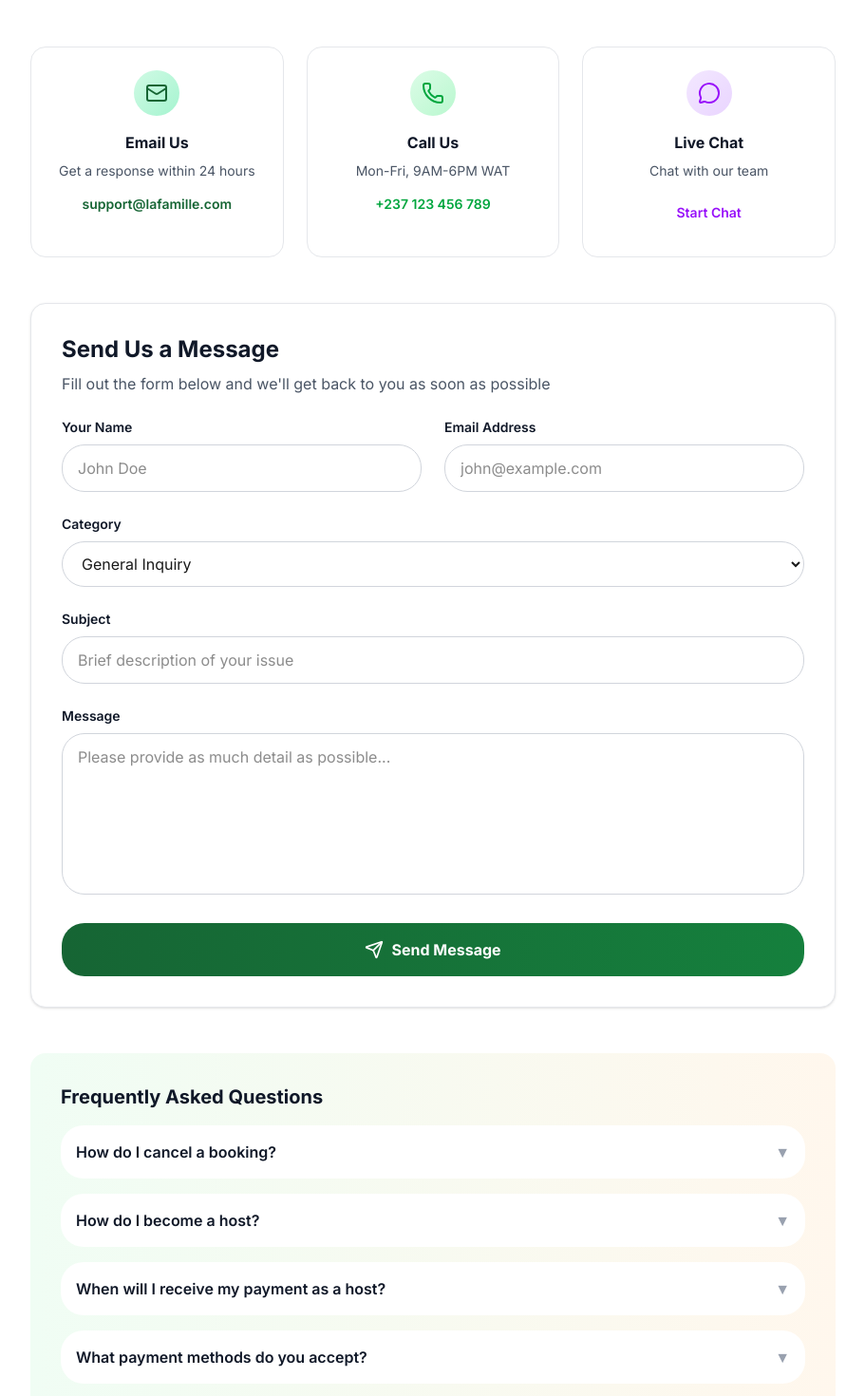
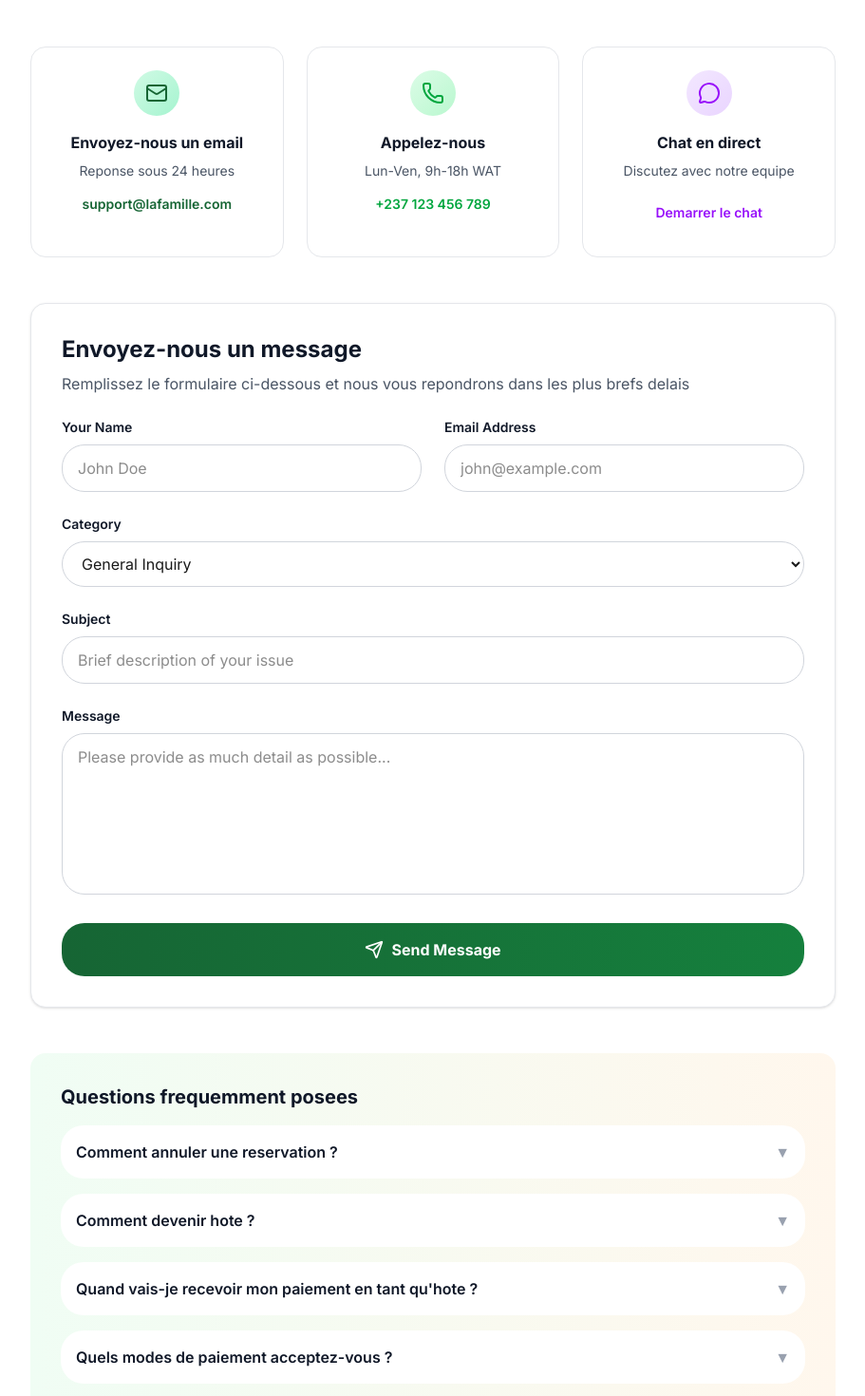
Before and after one commit to emanjoh1/la-famille, a Next.js app: page /support in a window 1280 px wide. Shown: the part 280-1750 px from the top of the page at 95% size, without its empty margins (184-1095 px from the left). Built offline with nearby package versions, Linux system fonts and the light colour scheme; no server answers.

Commit message:
add prod

```diff
--- a/src/app/(platform)/support/page.tsx
+++ b/src/app/(platform)/support/page.tsx
@@ -1,20 +1,20 @@
+"use client";
+
+import { useLanguageContext } from "@/lib/i18n/provider";
 import { SupportForm } from "@/components/support/SupportForm";
 import { MessageCircle, Mail, Phone, HelpCircle } from "lucide-react";
 
-export const metadata = {
-  title: "Support | La Famille",
-  description: "Get help with your La Famille experience",
-};
+export default function SupportPage() {
+  const { t } = useLanguageContext();
 
-export default function SupportPage() {
   return (
     <div className="max-w-4xl mx-auto px-6 py-10">
       <div className="text-center mb-12">
         <div className="w-16 h-16 bg-gradient-to-br from-emerald-100 to-emerald-200 rounded-full flex items-center justify-center mx-auto mb-4">
           <HelpCircle className="w-8 h-8 text-emerald-700" />
         </div>
-        <h1 className="text-4xl font-bold text-gray-900 mb-3">How Can We Help?</h1>
-        <p className="text-lg text-gray-600">We're here to assist you with any questions or concerns</p>
+        <h1 className="text-4xl font-bold text-gray-900 mb-3">{t("support.title")}</h1>
+        <p className="text-lg text-gray-600">{t("support.subtitle")}</p>
       </div>
 
       <div className="grid md:grid-cols-3 gap-6 mb-12">
@@ -22,8 +22,8 @@ export default function SupportPage() {
           <div className="w-12 h-12 bg-gradient-to-br from-emerald-100 to-emerald-200 rounded-full flex items-center justify-center mx-auto mb-4">
             <Mail className="w-6 h-6 text-[#166534]" />
           </div>
-          <h3 className="font-bold text-gray-900 mb-2">Email Us</h3>
-          <p className="text-sm text-gray-600 mb-3">Get a response within 24 hours</p>
+          <h3 className="font-bold text-gray-900 mb-2">{t("support.email_us")}</h3>
+          <p className="text-sm text-gray-600 mb-3">{t("support.email_response")}</p>
           <a href="mailto:support@lafamille.com" className="text-[#166534] font-semibold text-sm hover:underline">
             support@lafamille.com
           </a>
@@ -33,8 +33,8 @@ export default function SupportPage() {
           <div className="w-12 h-12 bg-gradient-to-br from-green-100 to-green-200 rounded-full flex items-center justify-center mx-auto mb-4">
             <Phone className="w-6 h-6 text-green-600" />
           </div>
-          <h3 className="font-bold text-gray-900 mb-2">Call Us</h3>
-          <p className="text-sm text-gray-600 mb-3">Mon-Fri, 9AM-6PM WAT</p>
+          <h3 className="font-bold text-gray-900 mb-2">{t("support.call_us")}</h3>
+          <p className="text-sm text-gray-600 mb-3">{t("support.call_hours")}</p>
           <a href="tel:+237123456789" className="text-green-600 font-semibold text-sm hover:underline">
             +237 123 456 789
           </a>
@@ -44,60 +44,60 @@ export default function SupportPage() {
           <div className="w-12 h-12 bg-gradient-to-br from-purple-100 to-purple-200 rounded-full flex items-center justify-center mx-auto mb-4">
             <MessageCircle className="w-6 h-6 text-purple-600" />
           </div>
-          <h3 className="font-bold text-gray-900 mb-2">Live Chat</h3>
-          <p className="text-sm text-gray-600 mb-3">Chat with our team</p>
+          <h3 className="font-bold text-gray-900 mb-2">{t("support.live_chat")}</h3>
+          <p className="text-sm text-gray-600 mb-3">{t("support.chat_team")}</p>
           <button className="text-purple-600 font-semibold text-sm hover:underline">
-            Start Chat
+            {t("support.start_chat")}
           </button>
         </div>
       </div>
 
       <div className="bg-white border border-gray-200 rounded-2xl p-8 shadow-sm">
-        <h2 className="text-2xl font-bold text-gray-900 mb-2">Send Us a Message</h2>
-        <p className="text-gray-600 mb-6">Fill out the form below and we'll get back to you as soon as possible</p>
+        <h2 className="text-2xl font-bold text-gray-900 mb-2">{t("support.send_message")}</h2>
+        <p className="text-gray-600 mb-6">{t("support.form_description")}</p>
         <SupportForm />
       </div>
 
       <div className="mt-12 bg-gradient-to-r from-green-50 to-orange-50 rounded-2xl p-8">
-        <h3 className="text-xl font-bold text-gray-900 mb-4">Frequently Asked Questions</h3>
+        <h3 className="text-xl font-bold text-gray-900 mb-4">{t("support.faq_title")}</h3>
         <div className="space-y-4">
           <details className="group">
             <summary className="font-semibold text-gray-900 cursor-pointer list-none flex items-center justify-between p-4 bg-white rounded-xl hover:shadow-md transition-shadow">
-              How do I cancel a booking?
+              {t("support.faq_cancel_booking")}
               <span className="text-gray-400 group-open:rotate-180 transition-transform">▼</span>
             </summary>
             <p className="text-gray-600 mt-2 p-4 bg-white rounded-xl">
-              You can cancel pending bookings directly from your Trips page. For confirmed bookings, please contact support for assistance.
+              {t("support.faq_cancel_answer")}
             </p>
           </details>
 
           <details className="group">
             <summary className="font-semibold text-gray-900 cursor-pointer list-none flex items-center justify-between p-4 bg-white rounded-xl hover:shadow-md transition-shadow">
-              How do I become a host?
+              {t("support.faq_become_host")}
               <span className="text-gray-400 group-open:rotate-180 transition-transform">▼</span>
             </summary>
             <p className="text-gray-600 mt-2 p-4 bg-white rounded-xl">
-              Click "Become a host" in the navigation menu and follow the steps to list your property. Our team will review and approve your listing.
+              {t("support.faq_become_host_answer")}
             </p>
           </details>
 
           <details className="group">
             <summary className="font-semibold text-gray-900 cursor-pointer list-none flex items-center justify-between p-4 bg-white rounded-xl hover:shadow-md transition-shadow">
-              When will I receive my payment as a host?
+              {t("support.faq_payment_host")}
               <span className="text-gray-400 group-open:rotate-180 transition-transform">▼</span>
             </summary>
             <p className="text-gray-600 mt-2 p-4 bg-white rounded-xl">
-              Payments are processed 24 hours after guest check-in. You'll receive your earnings minus the 14% service fee.
+              {t("support.faq_payment_host_answer")}
             </p>
           </details>
 
           <details className="group">
             <summary className="font-semibold text-gray-900 cursor-pointer list-none flex items-center justify-between p-4 bg-white rounded-xl hover:shadow-md transition-shadow">
-              What payment methods do you accept?
+              {t("support.faq_payment_methods")}
               <span className="text-gray-400 group-open:rotate-180 transition-transform">▼</span>
             </summary>
             <p className="text-gray-600 mt-2 p-4 bg-white rounded-xl">
-              We accept all major credit cards, debit cards, and mobile money through our secure Stripe payment gateway.
+              {t("support.faq_payment_methods_answer")}
             </p>
           </details>
         </div>
--- a/src/lib/i18n/dictionaries/en.json
+++ b/src/lib/i18n/dictionaries/en.json
@@ -265,5 +265,27 @@
     "ouest": "West",
     "sud": "South",
     "sud_ouest": "Southwest"
+  },
+  "support": {
+    "title": "How Can We Help?",
+    "subtitle": "We're here to assist you with any questions or concerns",
+    "email_us": "Email Us",
+    "email_response": "Get a response within 24 hours",
+    "call_us": "Call Us",
+    "call_hours": "Mon-Fri, 9AM-6PM WAT",
+    "live_chat": "Live Chat",
+    "chat_team": "Chat with our team",
+    "start_chat": "Start Chat",
+    "send_message": "Send Us a Message",
+    "form_description": "Fill out the form below and we'll get back to you as soon as possible",
+    "faq_title": "Frequently Asked Questions",
+    "faq_cancel_booking": "How do I cancel a booking?",
+    "faq_cancel_answer": "You can cancel pending bookings directly from your Trips page. For confirmed bookings, please contact support for assistance.",
+    "faq_become_host": "How do I become a host?",
+    "faq_become_host_answer": "Click \"Become a host\" in the navigation menu and follow the steps to list your property. Our team will review and approve your listing.",
+    "faq_payment_host": "When will I receive my payment as a host?",
+    "faq_payment_host_answer": "Payments are processed 24 hours after guest check-in. You'll receive your earnings minus the 14% service fee.",
+    "faq_payment_methods": "What payment methods do you accept?",
+    "faq_payment_methods_answer": "We accept all major credit cards, debit cards, and mobile money through our secure Stripe payment gateway."
   }
 }
--- a/src/lib/i18n/dictionaries/fr.json
+++ b/src/lib/i18n/dictionaries/fr.json
@@ -265,5 +265,27 @@
     "ouest": "Ouest",
     "sud": "Sud",
     "sud_ouest": "Sud-Ouest"
+  },
+  "support": {
+    "title": "Comment pouvons-nous vous aider ?",
+    "subtitle": "Nous sommes la pour vous aider avec toutes vos questions ou preoccupations",
+    "email_us": "Envoyez-nous un email",
+    "email_response": "Reponse sous 24 heures",
+    "call_us": "Appelez-nous",
+    "call_hours": "Lun-Ven, 9h-18h WAT",
+    "live_chat": "Chat en direct",
+    "chat_team": "Discutez avec notre equipe",
+    "start_chat": "Demarrer le chat",
+    "send_message": "Envoyez-nous un message",
+    "form_description": "Remplissez le formulaire ci-dessous et nous vous repondrons dans les plus brefs delais",
+    "faq_title": "Questions frequemment posees",
+    "faq_cancel_booking": "Comment annuler une reservation ?",
+    "faq_cancel_answer": "Vous pouvez annuler les reservations en attente directement depuis votre page Voyages. Pour les reservations confirmees, veuillez contacter le support pour obtenir de l'aide.",
+    "faq_become_host": "Comment devenir hote ?",
+    "faq_become_host_answer": "Cliquez sur \"Devenir hote\" dans le menu de navigation et suivez les etapes pour lister votre propriete. Notre equipe examinera et approuvera votre annonce.",
+    "faq_payment_host": "Quand vais-je recevoir mon paiement en tant qu'hote ?",
+    "faq_payment_host_answer": "Les paiements sont traites 24 heures apres l'arrivee du voyageur. Vous recevrez vos gains moins les frais de service de 14%.",
+    "faq_payment_methods": "Quels modes de paiement acceptez-vous ?",
+    "faq_payment_methods_answer": "Nous acceptons toutes les principales cartes de credit, cartes de debit et mobile money via notre passerelle de paiement securisee Stripe."
   }
 }
```
